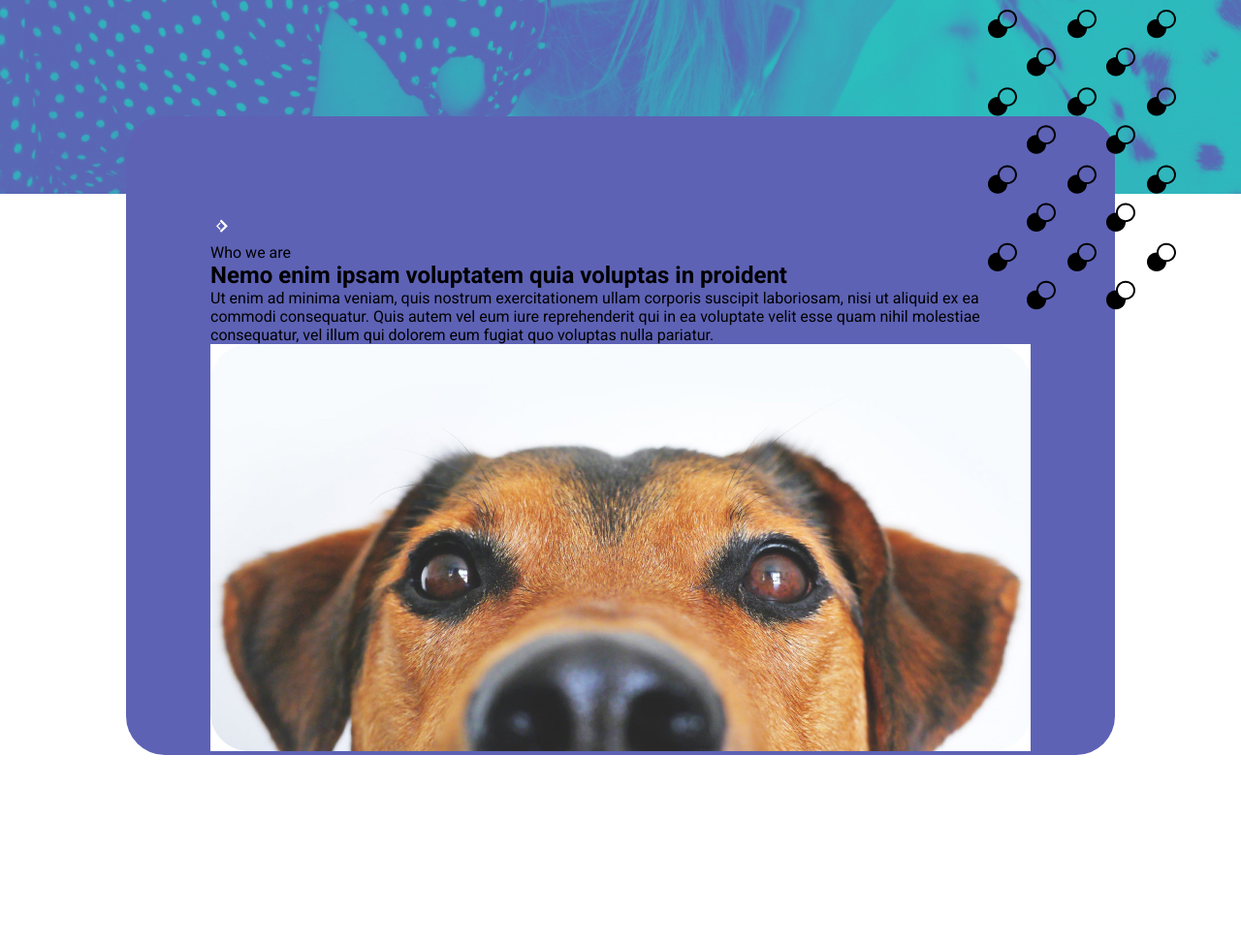
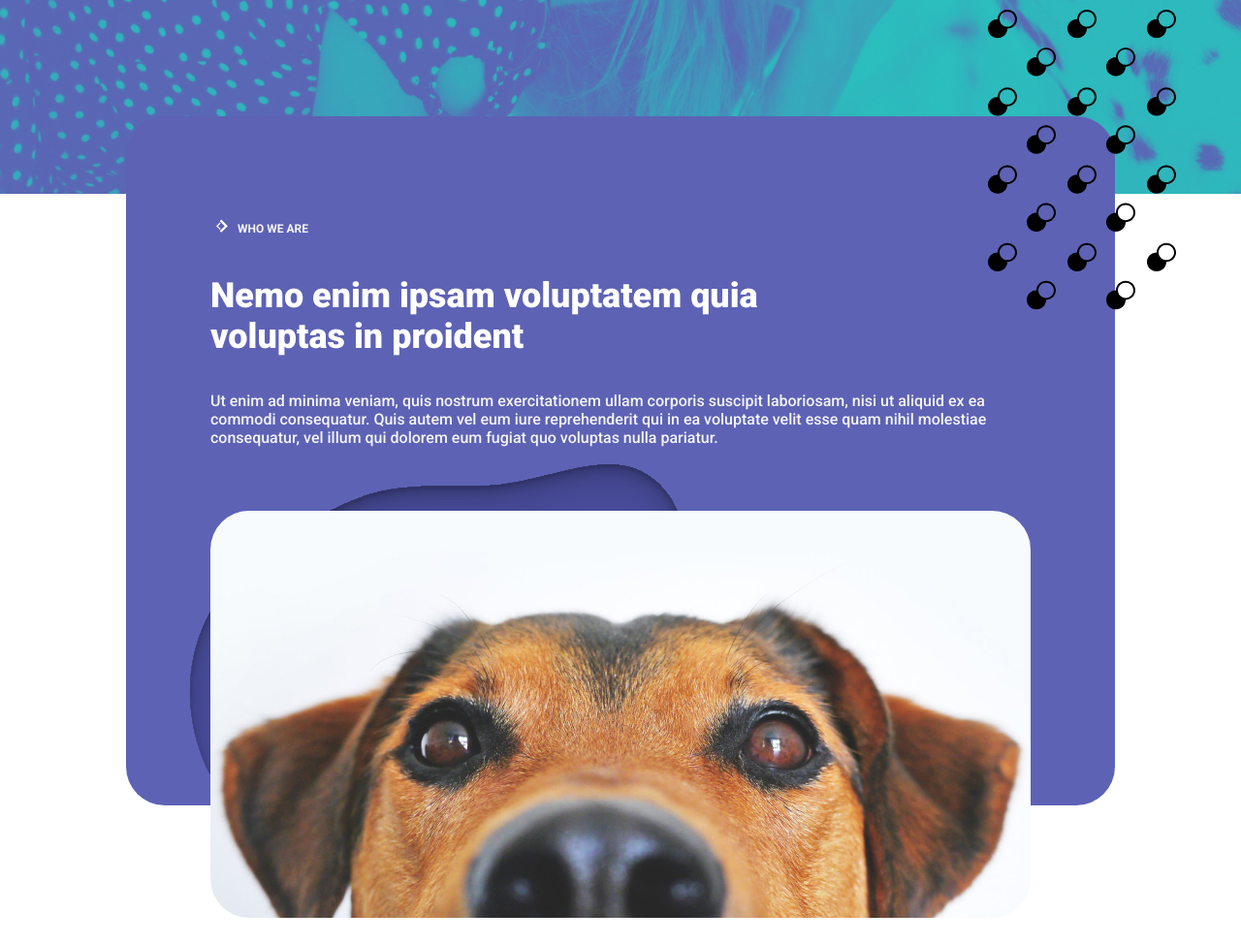
Before and after one commit to Aferist958/Dog, a plain HTML site: page index.html in a window 1280 px wide. Shown: the part 540-1514 px from the top of the page at 97% size. Before the commit the page ends 1319 px from the top, so only its background shows below. Drawn offline with Linux system fonts and the light colour scheme.

Commit message:
Add files via upload

```diff
--- a/assets/css/style.scss
+++ b/assets/css/style.scss
@@ -31,6 +31,7 @@ li {
 
 .dog {
     margin-top: -80px;
+    margin-bottom: 180px;
     &__wrap {
         background-color: #5D62B5;
         padding: 100px 87px 0 87px;
@@ -42,4 +43,47 @@ li {
         top: -110px;
         right: -70px;
     }
+
+    &__subtitle {
+        color: #F5F5F5;
+        font-weight: 700;
+        font-size: 12px;
+        text-transform: uppercase;
+
+        &-box {
+            display: flex;
+            align-items: center;
+            margin-bottom: 33px;
+        }
+    }
+
+    &__title {
+        color: #fff;
+        font-size: 36px;
+        font-weight: 900;
+        max-width: 583px;
+        margin-bottom: 36px;
+    }
+
+    &__text {
+        color: #F5F5F5;
+        font-weight: 500;
+        font-size: 16px;
+        margin-bottom: -54px;
+    }
+
+    &__photo {
+        position: relative;
+        bottom: -120px;
+        & img {
+            border-radius: 40px;
+        }
+
+    }
+
+    &__blob {
+        position: absolute;
+        bottom: -140px;
+        left: 0;
+    }
 }
--- a/assets/css/stylestyle.css
+++ b/assets/css/stylestyle.css
@@ -31,6 +31,7 @@ li {
 
 .dog {
   margin-top: -80px;
+  margin-bottom: 180px;
 }
 .dog__wrap {
   background-color: #5D62B5;
@@ -43,3 +44,39 @@ li {
   top: -110px;
   right: -70px;
 }
+.dog__subtitle {
+  color: #F5F5F5;
+  font-weight: 700;
+  font-size: 12px;
+  text-transform: uppercase;
+}
+.dog__subtitle-box {
+  display: flex;
+  align-items: center;
+  margin-bottom: 33px;
+}
+.dog__title {
+  color: #fff;
+  font-size: 36px;
+  font-weight: 900;
+  max-width: 583px;
+  margin-bottom: 36px;
+}
+.dog__text {
+  color: #F5F5F5;
+  font-weight: 500;
+  font-size: 16px;
+  margin-bottom: -54px;
+}
+.dog__photo {
+  position: relative;
+  bottom: -120px;
+}
+.dog__photo img {
+  border-radius: 40px;
+}
+.dog__blob {
+  position: absolute;
+  bottom: -140px;
+  left: 0;
+}
--- a/index.html
+++ b/index.html
@@ -33,6 +33,9 @@
                 <p class="dog__text">
                     Ut enim ad minima veniam, quis nostrum exercitationem ullam corporis suscipit laboriosam, nisi ut aliquid ex ea commodi consequatur. Quis autem vel eum iure reprehenderit qui in ea voluptate velit esse quam nihil molestiae consequatur, vel illum qui dolorem eum fugiat quo voluptas nulla pariatur.
                 </p>
+                <div class="dog__blob">
+                    <img src="./assets/img/blob.svg" alt="">
+                </div>
                 <div class="dog__photo">
                     <img src="./assets/img/dog.jpg" alt="dog">
                 </div>
```
